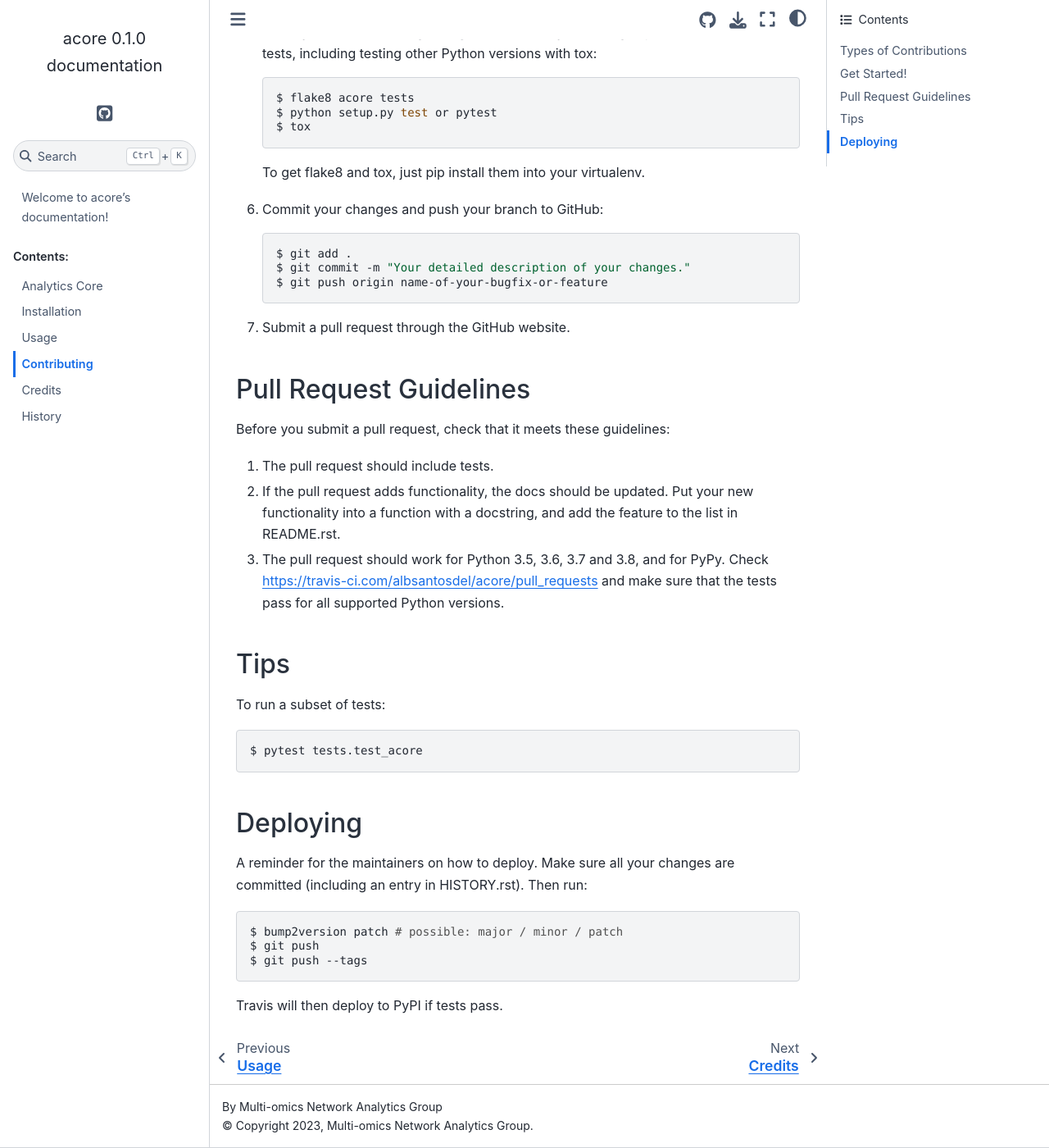
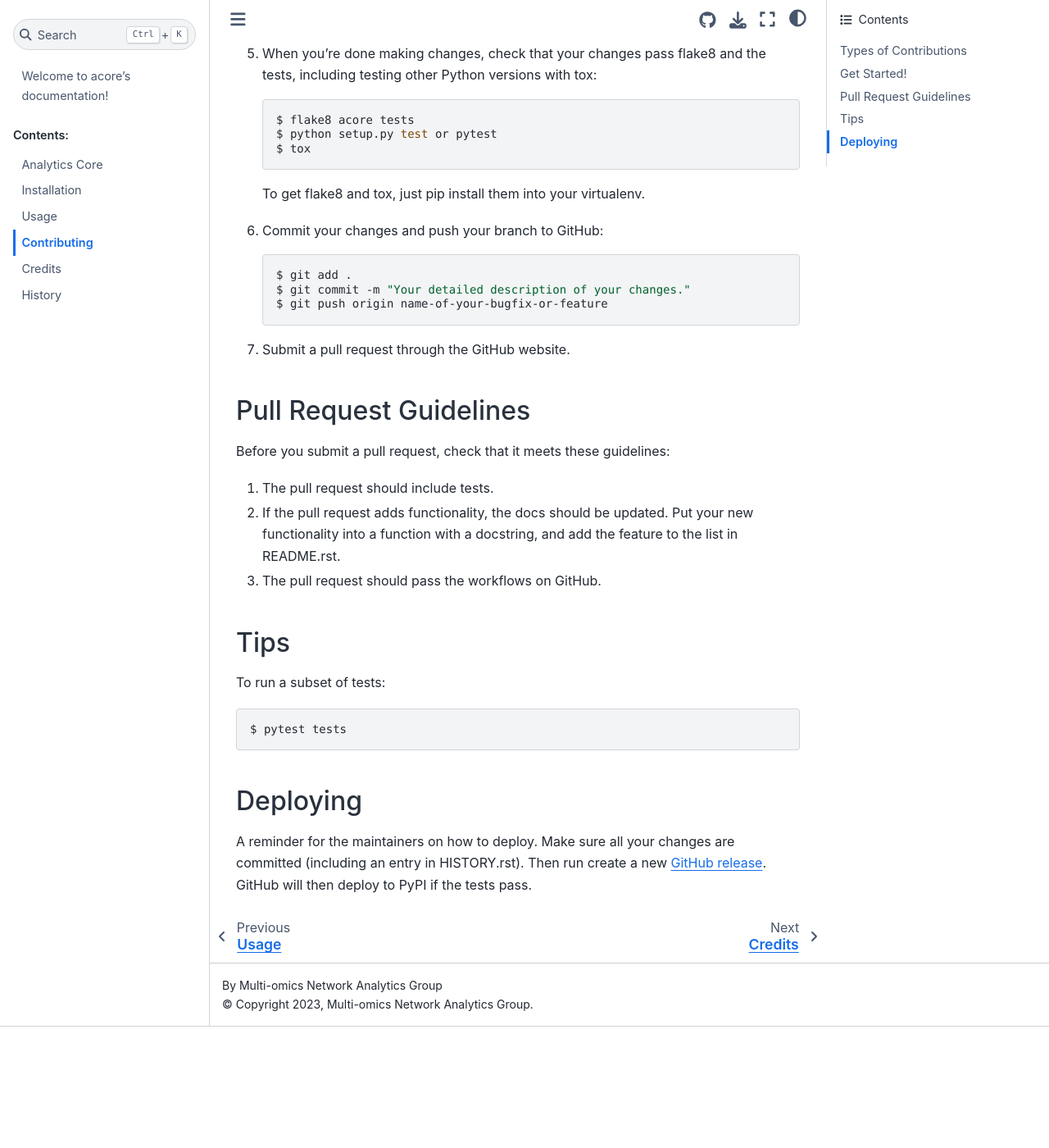
Before and after one commit to Multiomics-Analytics-Group/acore, a Sphinx documentation site: the page built from docs/contributing.rst, in a window 1280 px wide and 1400 px high, scrolled down 1873 px. Shown: the whole window at 82% size. Built offline with Sphinx 7.4.7 and the Sphinx Book theme 1.1.4, drawn with Linux system fonts in a browser that asks for light colours; formulas are drawn with MathJax 3; pages that are not in the unit, such as notebooks, are missing from menus; after the commit the page ends 3125 px from its top, so only the background shows below that; some of the changed text lies outside the part shown.

Commit message:
:bug: update to GitHub (actions)
- :bug: update repository references
- :fire: remove travis CI config file

```diff
--- a/CONTRIBUTING.rst
+++ b/CONTRIBUTING.rst
@@ -15,7 +15,7 @@ Types of Contributions
 Report Bugs
 ~~~~~~~~~~~
 
-Report bugs at https://github.com/albsantosdel/acore/issues.
+Report bugs at https://github.com/Multiomics-Analytics-Group/acore/issues.
 
 If you are reporting a bug, please include:
 
@@ -45,7 +45,7 @@ articles, and such.
 Submit Feedback
 ~~~~~~~~~~~~~~~
 
-The best way to send feedback is to file an issue at https://github.com/albsantosdel/acore/issues.
+The best way to send feedback is to file an issue at https://github.com/Multiomics-Analytics-Group/acore/issues.
 
 If you are proposing a feature:
 
@@ -62,7 +62,7 @@ Ready to contribute? Here's how to set up `acore` for local development.
 1. Fork the `acore` repo on GitHub.
 2. Clone your fork locally::
 
-    $ git clone git@github.com:your_name_here/acore.git
+    $ git clone https://github.com/Multiomics-Analytics-Group/acore.git
 
 3. Install your local copy into a virtualenv. Assuming you have virtualenvwrapper installed, this is how you set up your fork for local development::
 
@@ -102,16 +102,14 @@ Before you submit a pull request, check that it meets these guidelines:
 2. If the pull request adds functionality, the docs should be updated. Put
    your new functionality into a function with a docstring, and add the
    feature to the list in README.rst.
-3. The pull request should work for Python 3.5, 3.6, 3.7 and 3.8, and for PyPy. Check
-   https://travis-ci.com/albsantosdel/acore/pull_requests
-   and make sure that the tests pass for all supported Python versions.
+3. The pull request should pass the workflows on GitHub.
 
 Tips
 ----
 
 To run a subset of tests::
 
-$ pytest tests.test_acore
+$ pytest tests
 
 
 Deploying
@@ -119,10 +117,5 @@ Deploying
 
 A reminder for the maintainers on how to deploy.
 Make sure all your changes are committed (including an entry in HISTORY.rst).
-Then run::
-
-$ bump2version patch # possible: major / minor / patch
-$ git push
-$ git push --tags
-
-Travis will then deploy to PyPI if tests pass.
+Then run create a new `GitHub release <https://github.com/Multiomics-Analytics-Group/acore/releases>`_.
+GitHub will then deploy to PyPI if the tests pass.
```
Also changed, not shown: docs/installation.rst (+4 -4 lines), .travis.yml (deleted).
